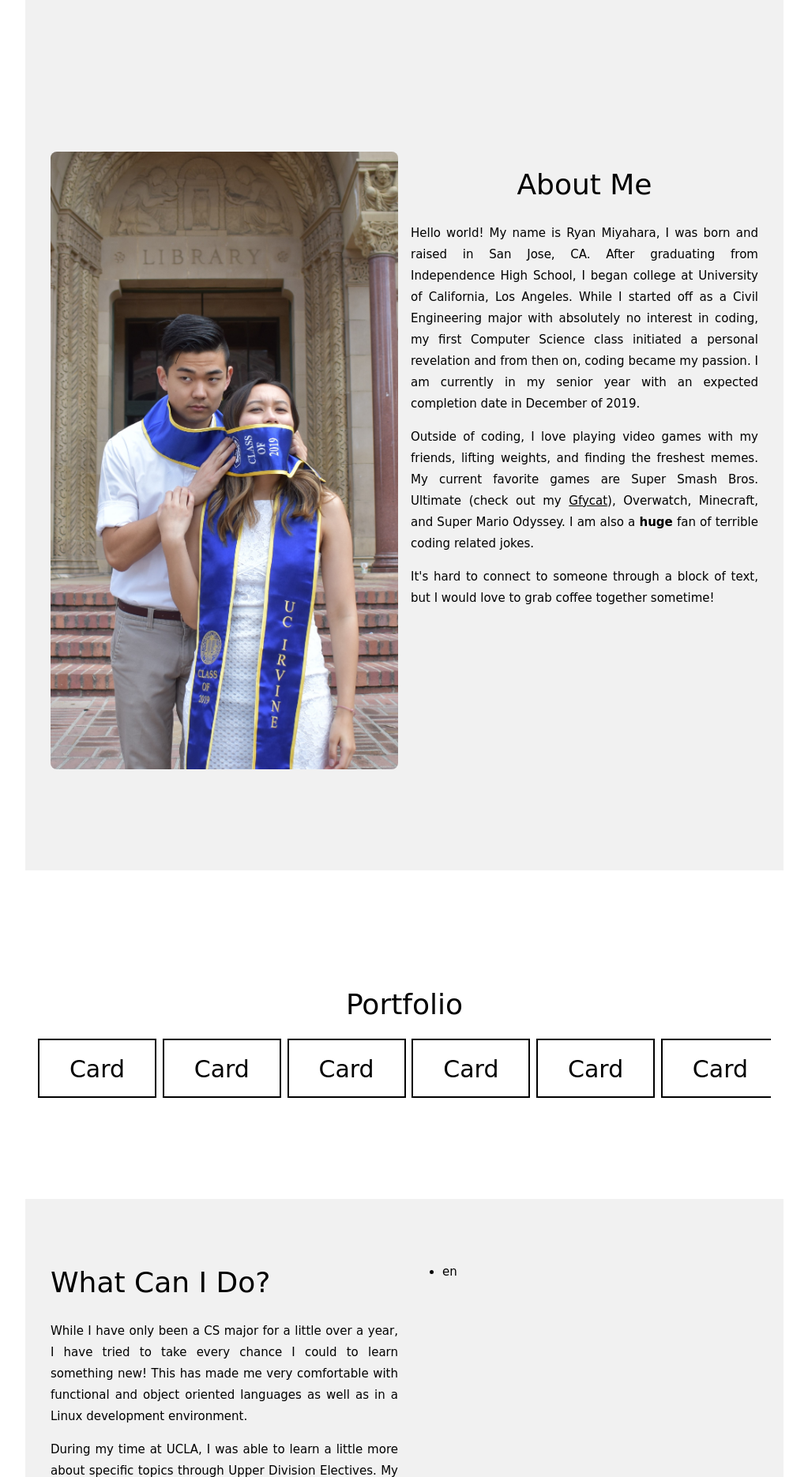
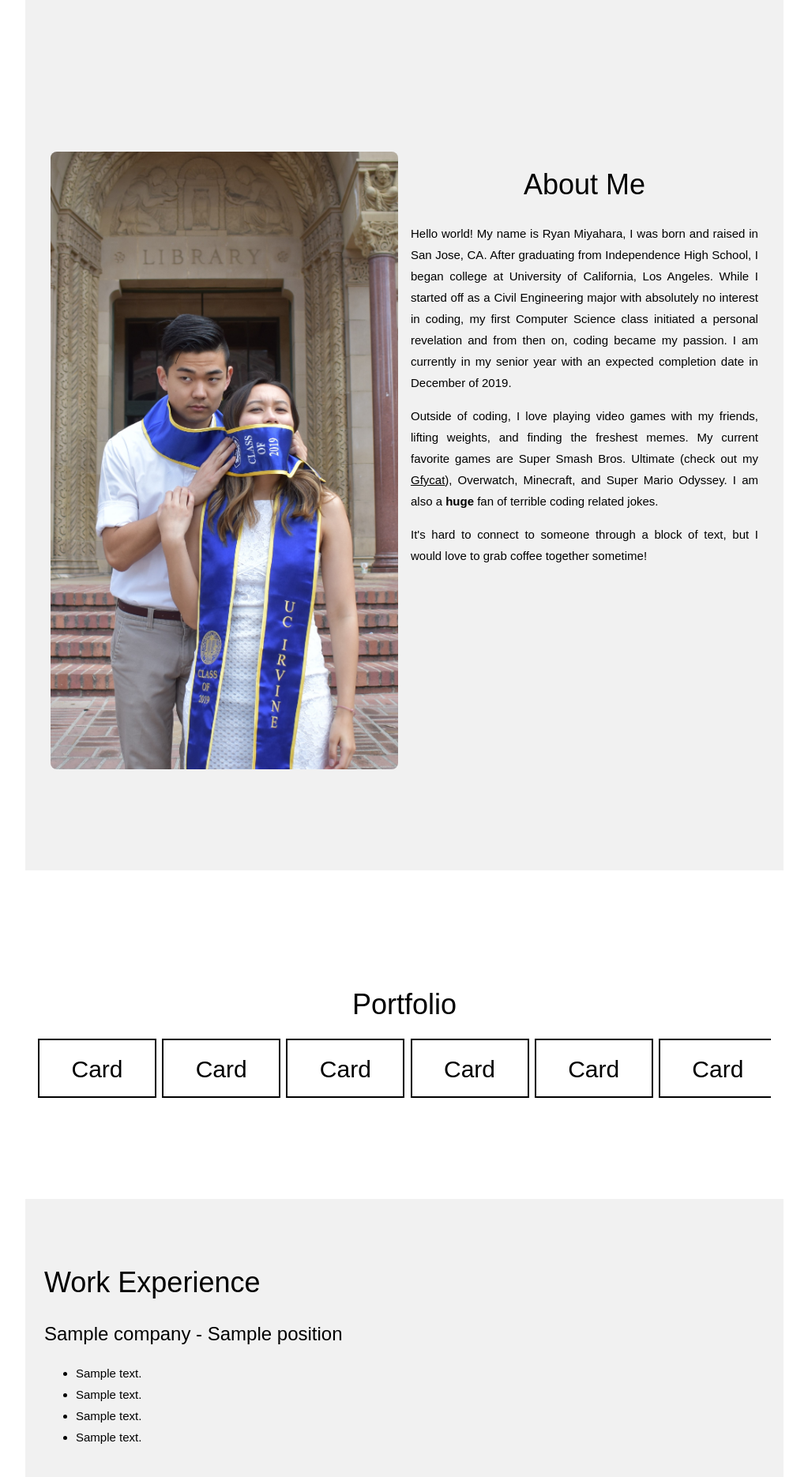
Before and after one commit to rmiyahara/Django-Site, a Django app: template main_page/templates/main_page.html in a window 1280 px wide. Shown: the part 800-2670 px from the top of the page at 79% size, without its empty margins (128-1151 px from the left). Run offline with Django 3.2, Linux system fonts and the light colour scheme; tables that the repository leaves empty hold one stand-in row (values such as "Sample post"); the template is opened without the code that fills it: values that come from a table or form of the project are taken from there, most other values are stand-ins (such as "Sample title", 1, 10 or a date in 2020); data that the repository does not hold is empty.

Commit message:
Added work experience section

```diff
--- a/main_page/templates/main_page.html
+++ b/main_page/templates/main_page.html
@@ -50,8 +50,20 @@
 <!-- Skills Section -->
 <div class="w3-container w3-light-grey w3-padding-64 content" id = "work">
   <div class="w3-row-padding">
+    <h1>Work Experience</h1>
+    {% for job in jobs %}
+      <h3>{{ job.company }} - {{ job.position }}</h3>
+      <ul>
+        <li>{{ job.description1 }}</li>
+        <li>{{ job.description2 }}</li>
+        <li>{{ job.description3 }}</li>
+        <li>{{ job.description4 }}</li>
+      </ul>
+    {% endfor %}
+  </div>
+  <div class="w3-row-padding">
+    <h1>What Can I Do?</h1>
     <div class="w3-col m6">
-      <h1>What Can I Do?</h1>
       <p align='justify'>While I have only been a CS major for a little over a year, I have tried to take every chance I could to learn something new! This has made me very comfortable with functional and object oriented languages as well as in a Linux development environment.</p>
       <p align='justify'>During my time at UCLA, I was able to learn a little more about specific topics through Upper Division Electives. My electives allowed me to dig deeper into Artificial Intelligence, Machine Learning, Bluetooth/Wifi Protocols, Graphics, and Scalable Systems.</p>
       <p align='justify'>In the neighboring list, I have included a few languages/technologies that I have become proficient in through school projects, personal projects, and work.</p>
--- a/main_page/views.py
+++ b/main_page/views.py
@@ -3,8 +3,10 @@ from main_page.models import Project, Job, Skill
 
 # Create your views here.
 def main_page(request):
+    jobs = Job.objects.all()
     skills = Skill.objects.all()
     context = {
+        'jobs': jobs,
         'skills': skills
     }
     return render(request, 'main_page.html', context)
--- a/personal_portfolio/templates/base.html
+++ b/personal_portfolio/templates/base.html
@@ -8,7 +8,7 @@
 <link rel="stylesheet" href="https://fonts.googleapis.com/css?family=Raleway">
 <link rel="stylesheet" href="https://cdnjs.cloudflare.com/ajax/libs/font-awesome/4.7.0/css/font-awesome.min.css">
 <style>
-body,h1,h2,h3,h4,h5,h6 {font-family: "Comic Sans MS", sans-serif}
+body,h1,h2,h3,h4,h5,h6 {font-family: Arial, Helvetica, sans-serif}
 
 div.content {
   max-width: 960px;
@@ -67,7 +67,6 @@ body, html {
       <a href="#contact" class="w3-bar-item w3-button"><i class="fa fa-envelope"></i> Contact</a>
     </div>
     <!-- Hide right-floated links on small screens and replace them with a menu icon -->
-
     <a href="javascript:void(0)" class="w3-bar-item w3-button w3-right w3-hide-large w3-hide-medium" onclick="w3_open()">
       <i class="fa fa-bars"></i>
     </a>
```
